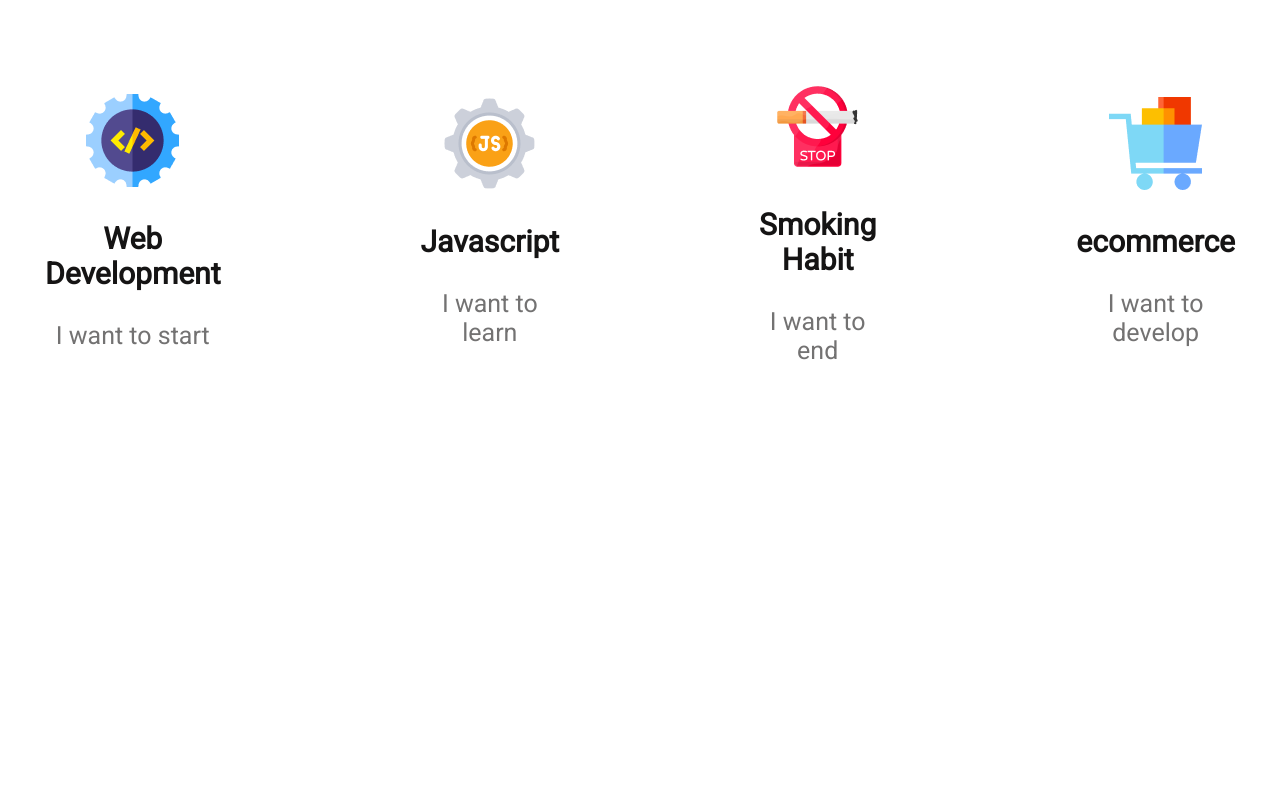
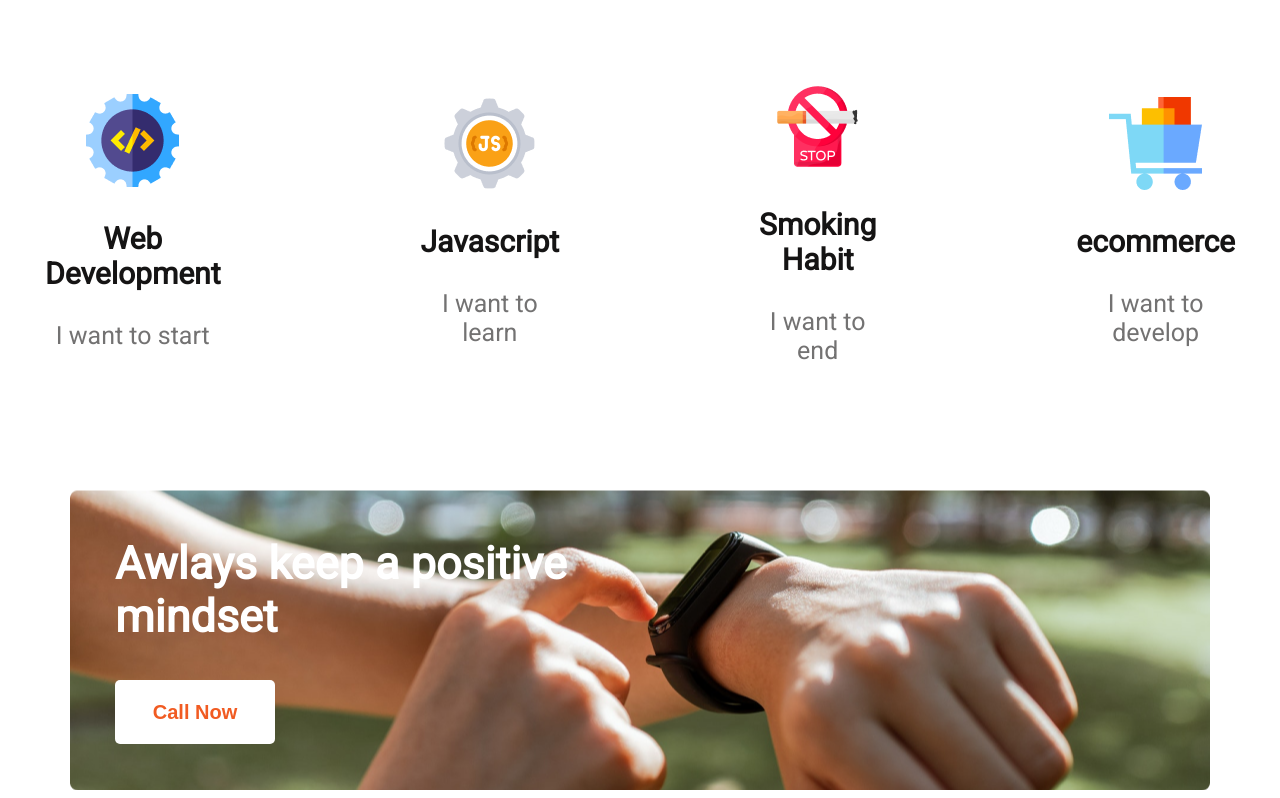
Before and after one commit to lizaelias/new-year-me-project, a plain HTML site: page index.html in a window 1280 px wide. Shown: the part 2331-3129 px from the top of the page. Before the commit the page ends 2829 px from the top, so only its background shows below. Drawn offline with Linux system fonts and the light colour scheme.

Commit message:
compelete main section

```diff
--- a/index.html
+++ b/index.html
@@ -89,6 +89,17 @@
         </div>
     </div>
       </section>
+
+      <section>
+        <div class="mainset-container">
+
+
+            <div class="mainset-title">
+            <h2>Awlays keep a positive <br>mindset</h2>
+            <button class="btn-mainset">Call Now</button>
+            </div>
+        </div>
+      </section>
     </main>
 
     <footer></footer>
--- a/styles/frame1.css
+++ b/styles/frame1.css
@@ -126,3 +126,41 @@ font-weight: 700;
     margin-right: 100px;
 
 }
+
+/* mainset section releted stlyes */
+
+
+
+.mainset-container{
+    background-image: url('../images/watch.png');
+    background-repeat: no-repeat;
+    background-position: center;
+    width: 1140px;
+    height: 300px;
+    margin: auto;
+
+
+}
+
+.mainset-title{
+color: #FFF;
+font-size: 30px;
+font-weight: 700;
+padding:10px;
+margin-left: 35px;
+text-align: left;
+
+}
+.btn-mainset{
+width: 160px;
+height: 64px;
+
+border-radius: 5px;
+background: #FFF;
+color: #F15B22;
+text-align: center;
+font-size: 20px;
+font-weight: 600;
+border: 0px;
+
+}
```
